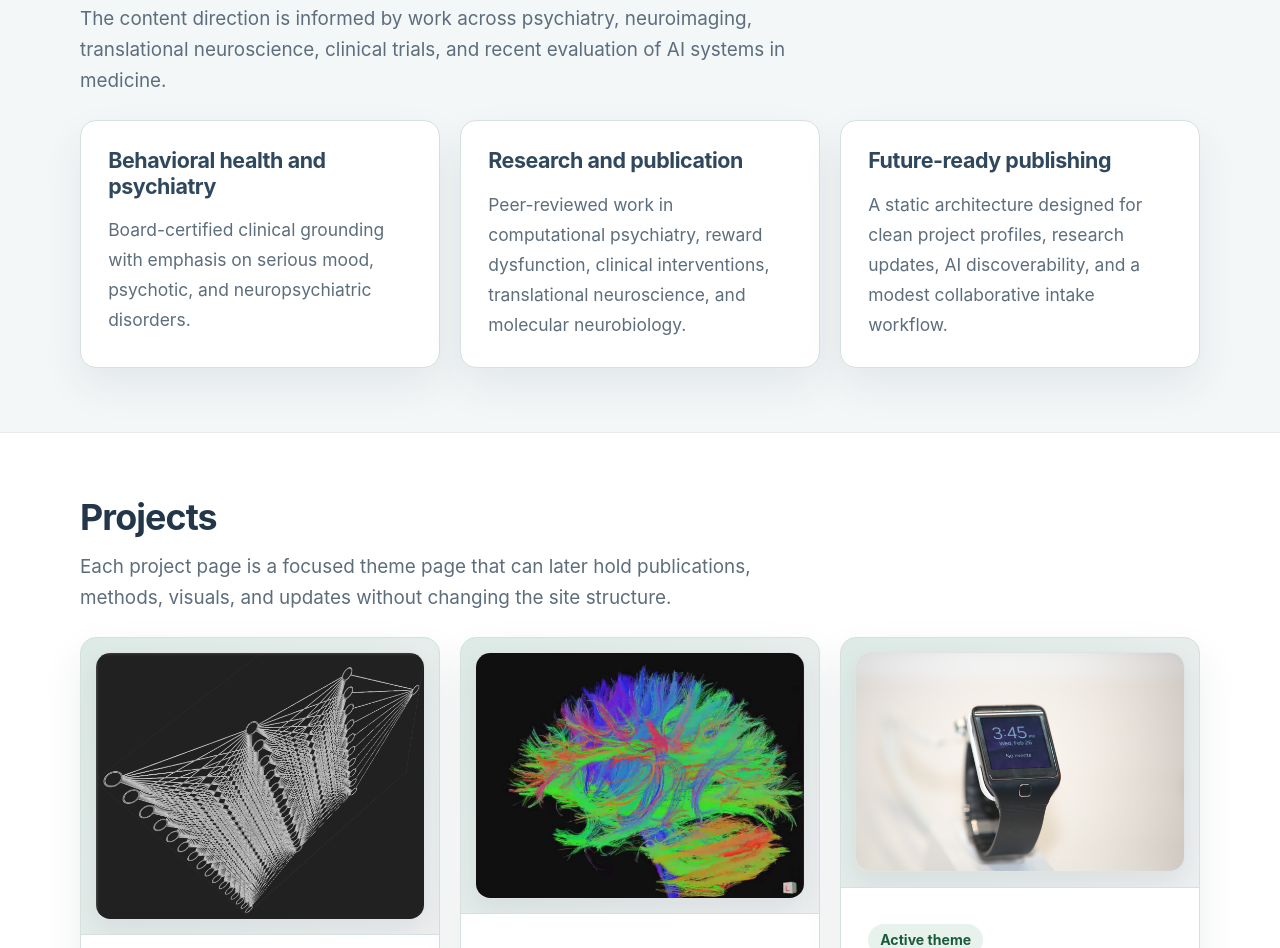
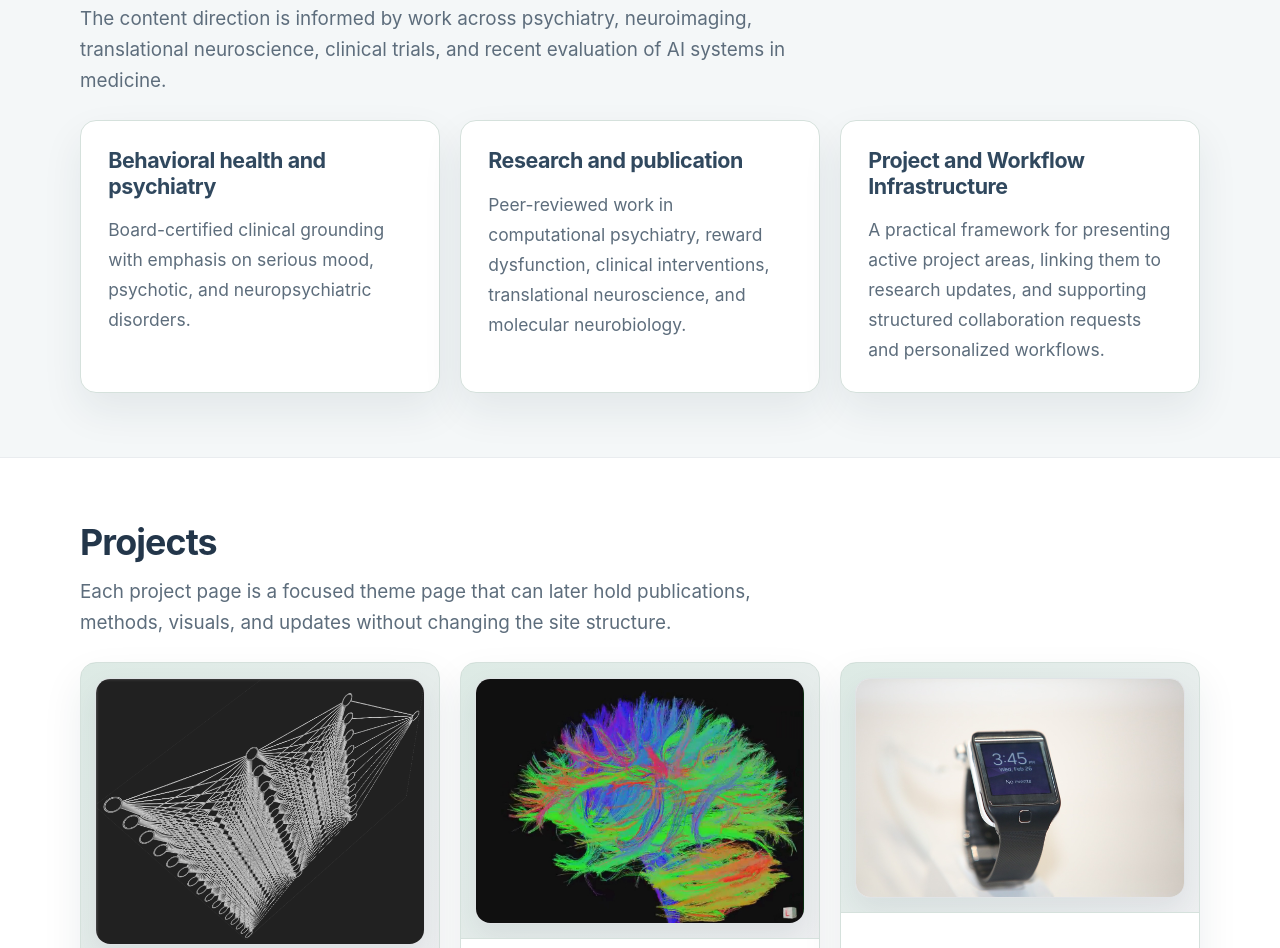
Before and after one commit to anupsharma555/keystone-neuroinformatics, an Eleventy site: page src/pages/index.njk in a window 1280 px wide. Shown: the part 1538-2486 px from the top of the page. Built offline with nearby package versions, Linux system fonts and the light colour scheme; Eleventy itself is replaced by a stand-in of ours; files that its build step writes are made by us from their sources.

Commit message:
Update homepage workflow card

```diff
--- a/src/pages/index.njk
+++ b/src/pages/index.njk
@@ -56,8 +56,8 @@ pageType: home
           <p>Peer-reviewed work in computational psychiatry, reward dysfunction, clinical interventions, translational neuroscience, and molecular neurobiology.</p>
         </article>
         <article class="card">
-          <h3>Future-ready publishing</h3>
-          <p>A static architecture designed for clean project profiles, research updates, AI discoverability, and a modest collaborative intake workflow.</p>
+          <h3>Project and Workflow Infrastructure</h3>
+          <p>A practical framework for presenting active project areas, linking them to research updates, and supporting structured collaboration requests and personalized workflows.</p>
         </article>
       </div>
     </div>
```
